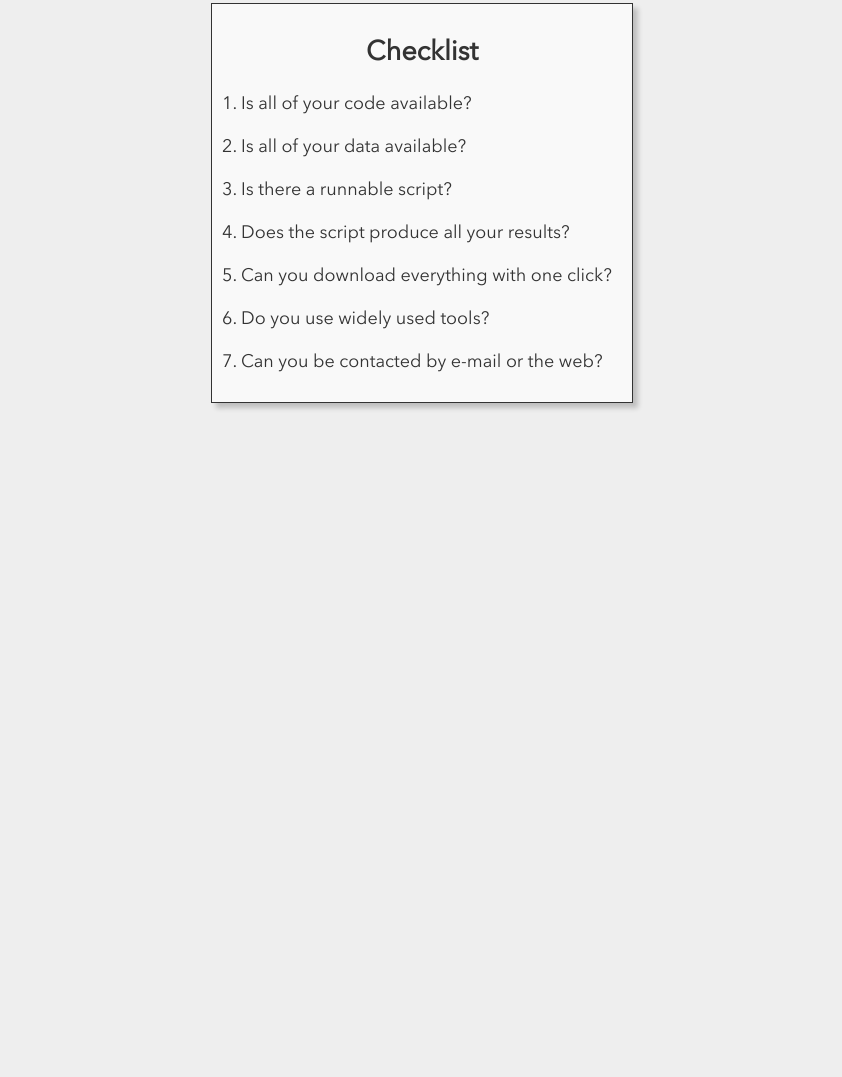
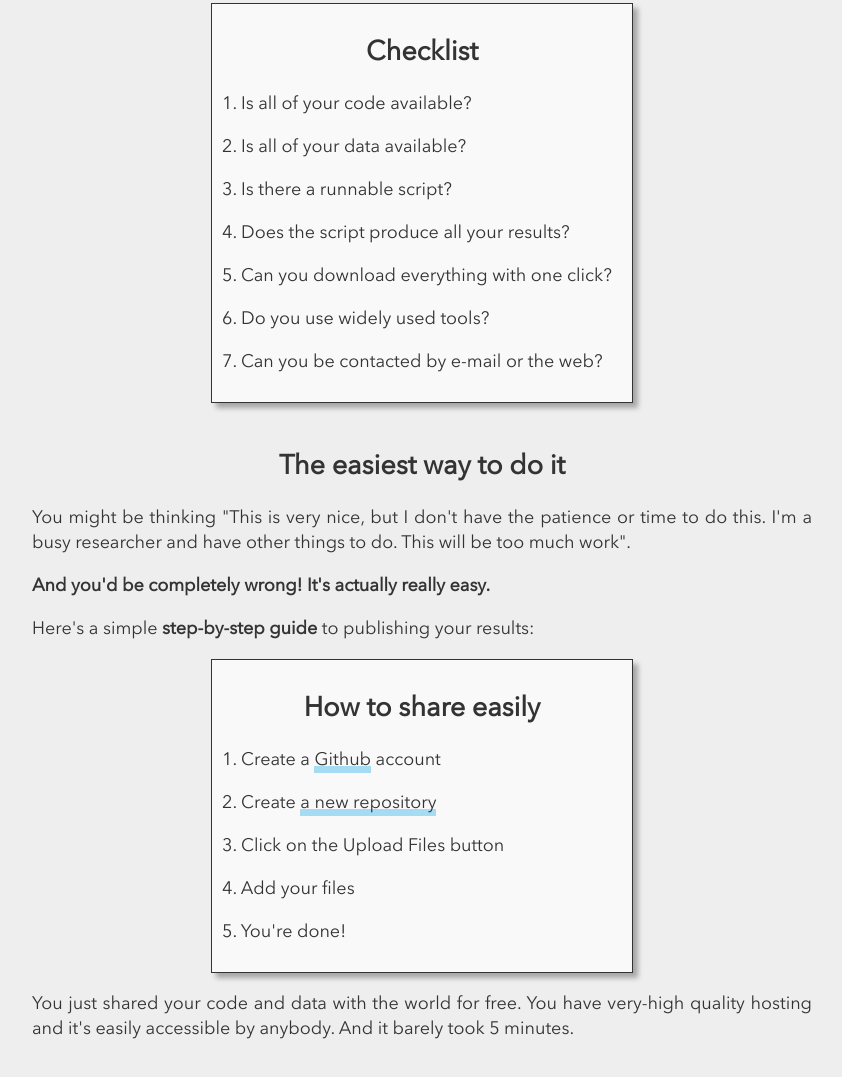
Before and after one commit to bonaert/reproducible-papers, a plain HTML site: page index.html in a window 1280 px wide. Shown: the part 2397-3474 px from the top of the page, without its empty margins (218-1060 px from the left). Before the commit the page ends 2840 px from the top, so only its background shows below. Drawn offline with Linux system fonts and the light colour scheme.

Commit message:
Added guide to uploading files to Github

```diff
--- a/index.html
+++ b/index.html
@@ -110,10 +110,46 @@
                 <p>6. Do you use widely used tools?</p>
                 <p>7. Can you be contacted by e-mail or the web? </p>
             </div>
+        </section>
 
+        <section>
+            <br>
+            <h2 class="center">The easiest way to do it</h2>
+            <p>You might be thinking "This is very nice, but I don't have the patience or time
+                to do this. I'm a busy researcher and have other things to do. This will be too
+                much work".
+            </p>
 
+            <p><strong>
+                And you'd be completely wrong!
+                It's actually really easy.
+            </strong></p>
 
+            <p>Here's a simple <strong>step-by-step guide</strong> to publishing your results:</p>
 
+            <div class="infoPanel">
+                <h2 class="center">How to share easily</h2>
+
+                <p>1. Create a
+                    <a href="https://github.com">Github</a>
+                    account
+                </p>
+
+                <p>2. Create
+                    <a href="https://github.com/new"> a new repository</a>
+                </p>
+
+                <p>3. Click on the Upload Files button</p>
+
+                <p>4. Add your files</p>
+
+                <p>5. You're done!</p>
+            </div>
+
+            <p>You just shared your code and data with the world for free. You have very-high
+                quality hosting and it's easily accessible by anybody. And it barely took 5 minutes.
+
+            </p>
         </section>
     </body>
 </html>
--- a/main.css
+++ b/main.css
@@ -66,6 +66,19 @@ figcaption {
     max-width: 400px;
     border: 1px #333333 solid;
     padding: 10px;
-    box-shadow: 5px 5px 5px rgba(0,0,0,0.2);
+    box-shadow: 5px 5px 5px rgba(0,0,0,0.3);
     background-color: #F9F9F9;
 }
+
+a {
+    text-decoration: none;
+    border-bottom: 1px solid #A6DCF3;
+    box-shadow: inset 0 -6px 0 #A6DCF3;
+    color: inherit;
+    -webkit-transition: background .15s cubic-bezier(0.33,0.66,0.66,1);
+    transition: background .15s cubic-bezier(0.33,0.66,0.66,1);
+}
+
+a:hover, a:focus, a:active {
+    background: #A6DCF3
+}
```
